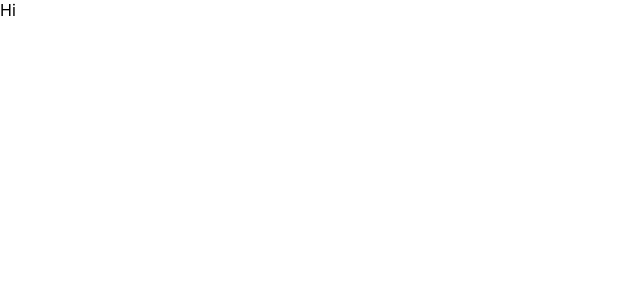
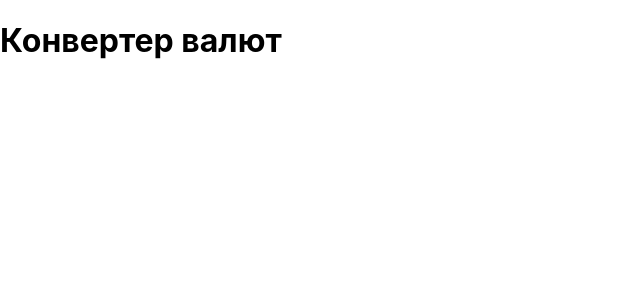
Before and after one commit to IlBelkov/converter, a React (Create React App) app: page / in a window 1280 px wide. Shown: the top 300 px of the page, without its empty margins (0-640 px from the left). Built offline with nearby package versions, Linux system fonts and the light colour scheme.

Commit message:
feat: added header title

```diff
--- a/src/App.js
+++ b/src/App.js
@@ -1,7 +1,9 @@
+import Header from './components/Header/Header'
+
 const App = () => {
   return (
     <main>
-      Hi
+      <Header />
     </main>
   );
 }
--- /dev/null
+++ b/src/components/Header/Header.jsx
@@ -0,0 +1,10 @@
+const Header = () => {
+
+  return (
+    <header>
+      <h1>Конвертер валют</h1>
+    </header>
+  )
+}
+
+export default Header
```
Also changed, not shown: 1 other file (tests, documents, lock files or other folders).
